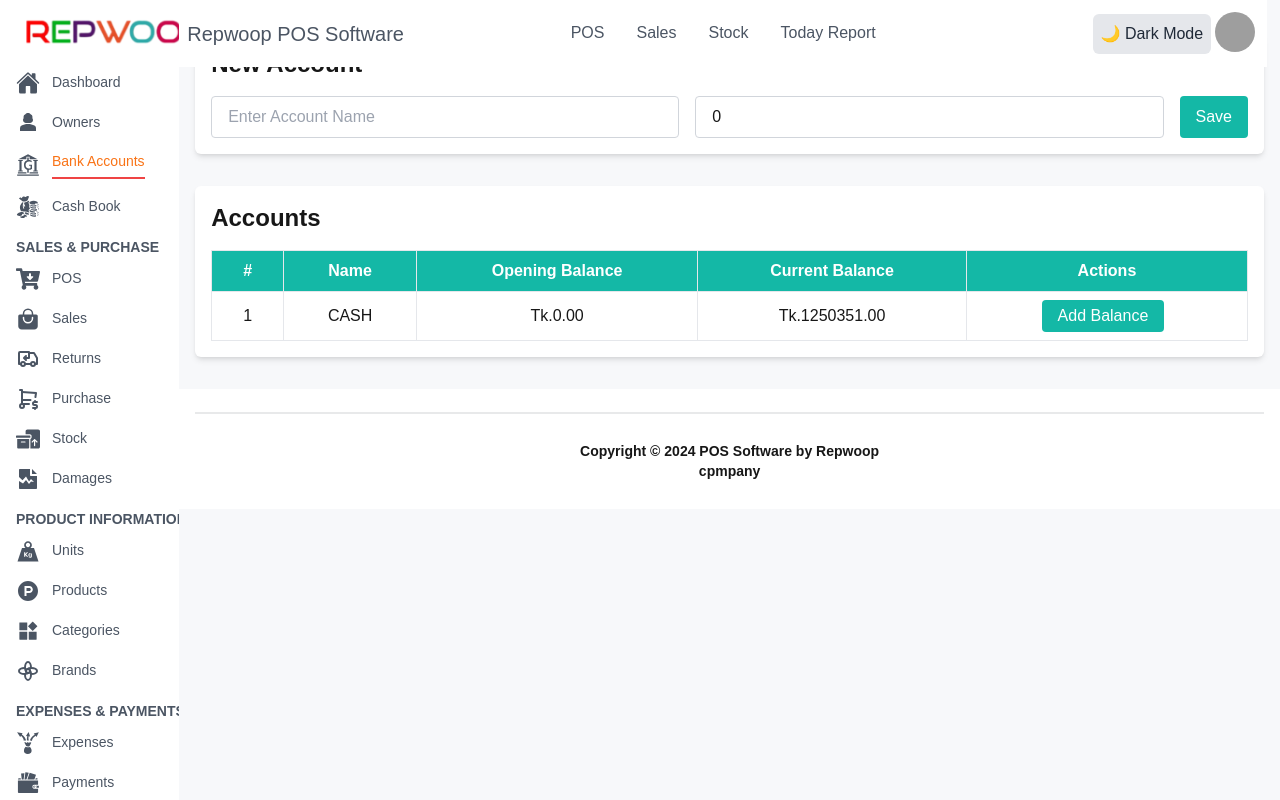
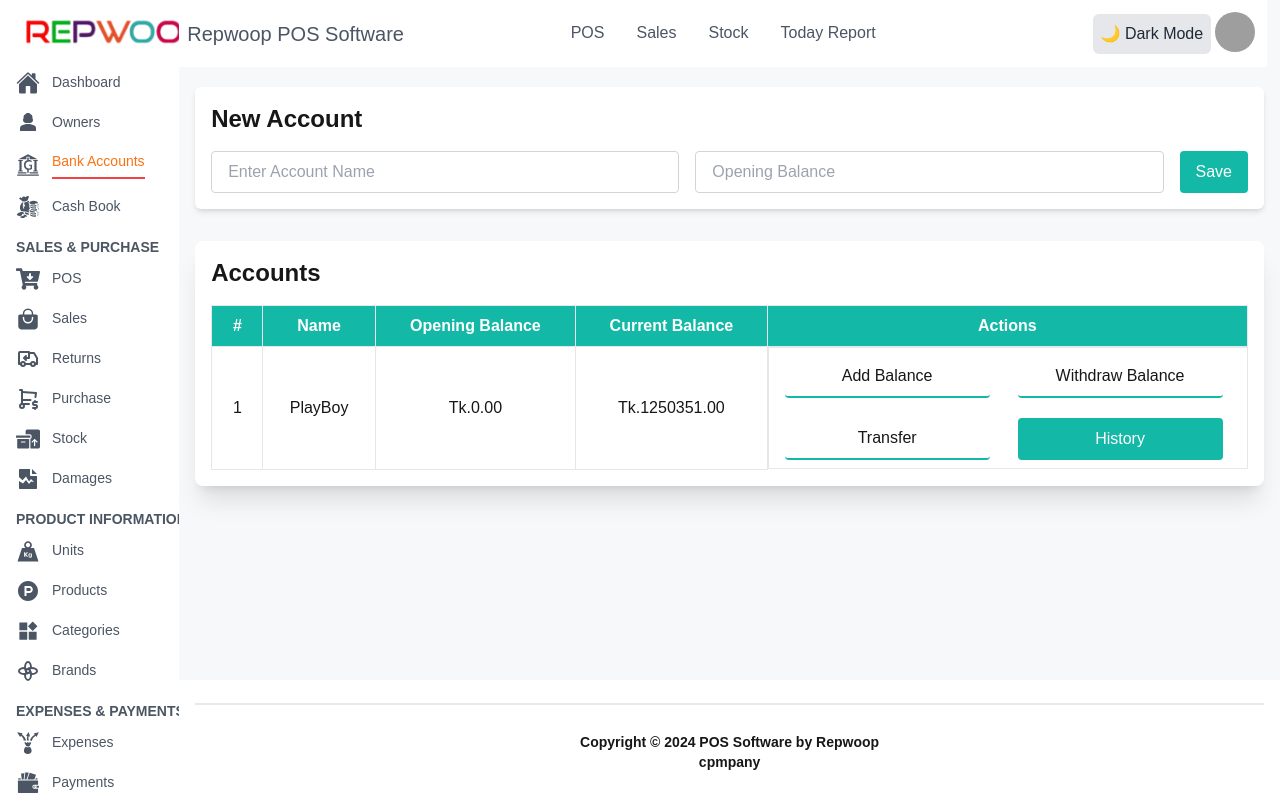
Before and after one commit to md-asif-iqbal/RepWoop-POS-system, a Next.js app: page /Bank_Accounts in a window 1280 px wide. Built offline with nearby package versions, Linux system fonts and the light colour scheme; grey boxes are pictures that could not be loaded.

Commit message:
create a modal for action button of Bank account

```diff
--- a/app/Bank_Accounts/page.jsx
+++ b/app/Bank_Accounts/page.jsx
@@ -3,46 +3,50 @@
 
 export default function AccountPage() {
     const [accounts, setAccounts] = useState([
-        { id: 1, name: 'CASH', openingBalance: 0, currentBalance: 1250351 },
+        { id: 1, name: 'PlayBoy', openingBalance: 0, currentBalance: 1250351 },
       ]);
 
-      const [newAccount, setNewAccount] = useState({ name: '', openingBalance: 0 });
-      const [showModal, setShowModal] = useState(false); // Modal state
+      const [showAddBalanceModal, setShowAddBalanceModal] = useState(false); // Modal state for Add Balance
+      const [showWithdrawModal, setShowWithdrawModal] = useState(false); // Modal state for Withdraw Balance
+      const [showTransferModal, setShowTransferModal] = useState(false); // Modal state for Transfer Balance
+
       const [balanceForm, setBalanceForm] = useState({ amount: '', note: '', owner: '' });
 
-      const handleAddAccount = () => {
-        setAccounts([...accounts, { ...newAccount, id: accounts.length + 1 }]);
-        setNewAccount({ name: '', openingBalance: 0 });
+      const handleAddBalance = () => {
+        // Logic to add balance
+        setShowAddBalanceModal(false); // Close modal after adding balance
       };
 
-      const handleAddBalance = () => {
-        // Logic to add balance (if needed)
-        setShowModal(false); // Close modal after adding balance
+      const handleWithdrawBalance = () => {
+        // Logic to withdraw balance
+        setShowWithdrawModal(false); // Close modal after withdrawing balance
+      };
+
+      const handleTransferBalance = () => {
+        // Logic to transfer balance
+        setShowTransferModal(false); // Close modal after transferring balance
       };
 
   return (
-    <div className="container mx-auto px-4 py-8">
+    <div className='dark:bg-[#141432] h-full'>
+        <div className="container mx-auto px-4 py-8  mt-[5%]">
       {/* New Account Section */}
-    <div className="bg-white p-4 shadow-md rounded-md">
+      <div className="bg-white p-4 shadow-md rounded-md ">
         <h2 className="text-2xl font-bold mb-4">New Account</h2>
         <div className="flex space-x-4">
           <input
             type="text"
             placeholder="Enter Account Name"
             className="border border-gray-300 rounded px-4 py-2 flex-1"
-          value={newAccount.name}
-          onChange={(e) => setNewAccount({ ...newAccount, name: e.target.value })}
           />
           <input
             type="number"
             placeholder="Opening Balance"
             className="border border-gray-300 rounded px-4 py-2 flex-1"
-          value={newAccount.openingBalance}
-          onChange={(e) => setNewAccount({ ...newAccount, openingBalance: e.target.value })}
           />
           <button
             className="bg-teal-500 text-white px-4 py-2 rounded"
-          onClick={handleAddAccount}
+            onClick={() => alert("Account Added")}
           >
             Save
           </button>
@@ -50,10 +54,10 @@
       </div>
 
       {/* Accounts Table */}
-    <div className="bg-white p-4 mt-8 shadow-md rounded-md">
-      <h2 className="text-2xl font-bold mb-4">Accounts</h2>
-      <table className="min-w-full border-collapse">
-        <thead>
+      <div className="bg-white p-4 mt-8 shadow-xl rounded-lg dark:bg-[#1a1a3d]">
+        <h2 className="text-2xl font-bold mb-4 dark:text-white">Accounts</h2>
+        <table className="min-w-full border-collapse rounded-lg">
+          <thead className='rounded-lg'>
             <tr className="bg-teal-500 text-white">
               <th className="py-2 px-4 border">#</th>
               <th className="py-2 px-4 border">Name</th>
@@ -64,19 +68,36 @@
           </thead>
           <tbody>
             {accounts.map((account) => (
-            <tr key={account.id} className="text-center">
+              <tr key={account.id} className="text-center dark:text-white">
                 <td className="py-2 px-4 border">{account.id}</td>
                 <td className="py-2 px-4 border">{account.name}</td>
                 <td className="py-2 px-4 border">Tk.{account.openingBalance.toFixed(2)}</td>
                 <td className="py-2 px-4 border">Tk.{account.currentBalance.toFixed(2)}</td>
-              <td className="py-2 px-4 border">
+                <td className="py-2 px-4 border grid grid-cols-1 md:grid-cols-2 gap-5">
                   <button
-                  className="bg-teal-500 text-white px-4 py-1 rounded mr-2"
-                  onClick={() => setShowModal(true)}
+                    className="border-b-2 border-teal-500 hover:bg-teal-500 dark:text-white px-4 py-2 rounded mr-2"
+                    onClick={() => setShowAddBalanceModal(true)}
                   >
                     Add Balance
                   </button>
-                {/* Other actions */}
+                  <button
+                    className="border-b-2 border-teal-500 hover:bg-teal-500 dark:text-white px-4 py-2 rounded mr-2"
+                    onClick={() => setShowWithdrawModal(true)}
+                  >
+                    Withdraw Balance
+                  </button>
+                  <button
+                    className="border-b-2 border-teal-500 hover:bg-teal-500  dark:text-white px-4 py-2 rounded mr-2"
+                    onClick={() => setShowTransferModal(true)}
+                  >
+                    Transfer
+                  </button>
+                  <button
+                    className="bg-teal-500 text-white px-4 py-2 rounded mr-2"
+                    onClick={() => alert("History clicked")}
+                  >
+                    History
+                  </button>
                 </td>
               </tr>
             ))}
@@ -85,14 +106,14 @@
       </div>
 
       {/* Modal for Adding Balance */}
-    {showModal && (
+      {showAddBalanceModal && (
         <div className="fixed inset-0 bg-gray-600 bg-opacity-50 flex justify-center items-center">
           <div className="bg-white p-8 rounded-lg shadow-lg w-1/3">
             <div className="flex justify-between items-center mb-4">
               <h2 className="text-xl font-bold">Add Balance</h2>
               <button
                 className="text-gray-500 text-2xl font-bold"
-              onClick={() => setShowModal(false)}
+                onClick={() => setShowAddBalanceModal(false)}
               >
                 &times;
               </button>
@@ -118,18 +139,6 @@
               ></textarea>
             </div>
 
-          <div className="mb-4">
-            <label className="block text-sm font-medium">Owner</label>
-            <select
-              className="w-full border border-gray-300 rounded px-4 py-2"
-              value={balanceForm.owner}
-              onChange={(e) => setBalanceForm({ ...balanceForm, owner: e.target.value })}
-            >
-              <option value="ghjghjghjh">ghjghjghjh</option>
-              {/* Add more options as needed */}
-            </select>
-          </div>
-
             <div className="flex justify-end space-x-4">
               <button
                 className="bg-blue-500 text-white px-4 py-2 rounded"
@@ -139,7 +148,117 @@
               </button>
               <button
                 className="bg-gray-300 px-4 py-2 rounded"
-              onClick={() => setShowModal(false)}
+                onClick={() => setShowAddBalanceModal(false)}
+              >
+                Close
+              </button>
+            </div>
+          </div>
+        </div>
+      )}
+
+      {/* Modal for Withdrawing Balance */}
+      {showWithdrawModal && (
+        <div className="fixed inset-0 bg-gray-600 bg-opacity-50 flex justify-center items-center">
+          <div className="bg-white p-8 rounded-lg shadow-lg w-1/3">
+            <div className="flex justify-between items-center mb-4">
+              <h2 className="text-xl font-bold">Withdraw Balance</h2>
+              <button
+                className="text-gray-500 text-2xl font-bold"
+                onClick={() => setShowWithdrawModal(false)}
+              >
+                &times;
+              </button>
+            </div>
+
+            <div className="mb-4">
+              <label className="block text-sm font-medium">Amount</label>
+              <input
+                type="number"
+                className="w-full border border-gray-300 rounded px-4 py-2"
+                value={balanceForm.amount}
+                onChange={(e) => setBalanceForm({ ...balanceForm, amount: e.target.value })}
+              />
+            </div>
+
+            <div className="mb-4">
+              <label className="block text-sm font-medium">Note</label>
+              <textarea
+                className="w-full border border-gray-300 rounded px-4 py-2"
+                rows="3"
+                value={balanceForm.note}
+                onChange={(e) => setBalanceForm({ ...balanceForm, note: e.target.value })}
+              ></textarea>
+            </div>
+
+            <div className="flex justify-end space-x-4">
+              <button
+                className="bg-blue-500 text-white px-4 py-2 rounded"
+                onClick={handleWithdrawBalance}
+              >
+                Withdraw
+              </button>
+              <button
+                className="bg-gray-300 px-4 py-2 rounded"
+                onClick={() => setShowWithdrawModal(false)}
+              >
+                Close
+              </button>
+            </div>
+          </div>
+        </div>
+      )}
+
+      {/* Modal for Transferring Balance */}
+      {showTransferModal && (
+        <div className="fixed inset-0 bg-gray-600 bg-opacity-50 flex justify-center items-center">
+          <div className="bg-white p-8 rounded-lg shadow-lg w-1/3">
+            <div className="flex justify-between items-center mb-4">
+              <h2 className="text-xl font-bold">Transfer Balance</h2>
+              <button
+                className="text-gray-500 text-2xl font-bold"
+                onClick={() => setShowTransferModal(false)}
+              >
+                &times;
+              </button>
+            </div>
+
+            <div className="mb-4">
+              <label className="block text-sm font-medium">Amount</label>
+              <input
+                type="number"
+                className="w-full border border-gray-300 rounded px-4 py-2"
+                value={balanceForm.amount}
+                onChange={(e) => setBalanceForm({ ...balanceForm, amount: e.target.value })}
+              />
+            </div>
+
+            <div className="mb-4">
+              <label className="block text-sm font-medium">From Account</label>
+              <select
+                className="w-full border border-gray-300 rounded px-4 py-2"
+                value={balanceForm.owner}
+                onChange={(e) => setBalanceForm({ ...balanceForm, owner: e.target.value })}
+              >
+                <option value="">Select Account</option>
+                {accounts.map((account) => (
+                  <option key={account.id} value={account.name}>
+                    {account.name}
+                  </option>
+                ))}
+              </select>
+            </div>
+
+            <div className="flex justify-end space-x-4">
+              <button
+                className="bg-blue-500 text-white px-4 py-2 rounded"
+                onClick={handleTransferBalance}
+              >
+                Transfer
+              </button>
+              <button
+                className="bg-gray-300 px-4 py-2 rounded"
+                onClick={() => setShowTransferModal(false)}
               >
                 Close
               </button>
@@ -148,5 +267,7 @@
         </div>
       )}
     </div>
+    </div>
+
   );
 }
```
Lines whose indentation alone changed are shown as unchanged.
